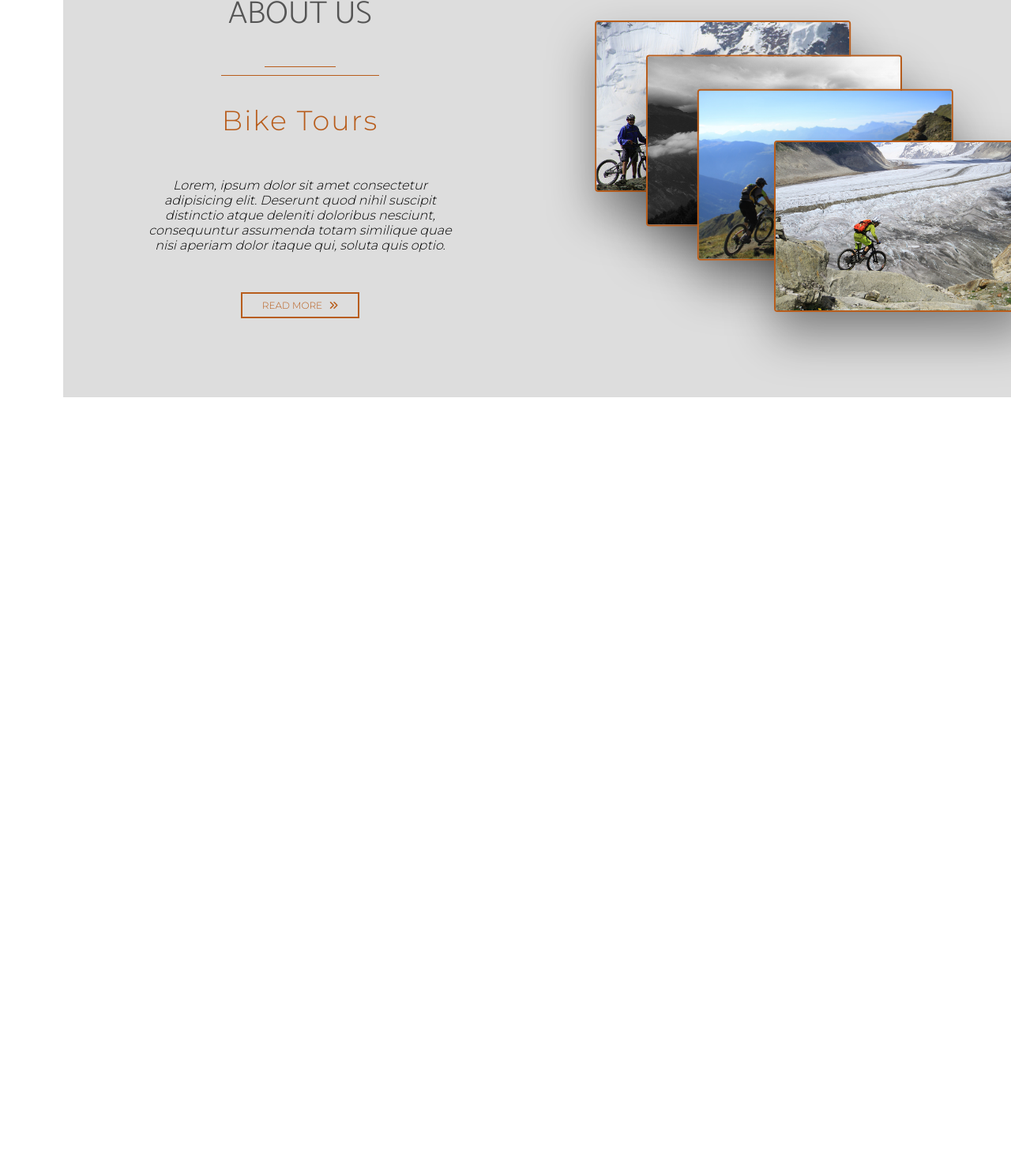
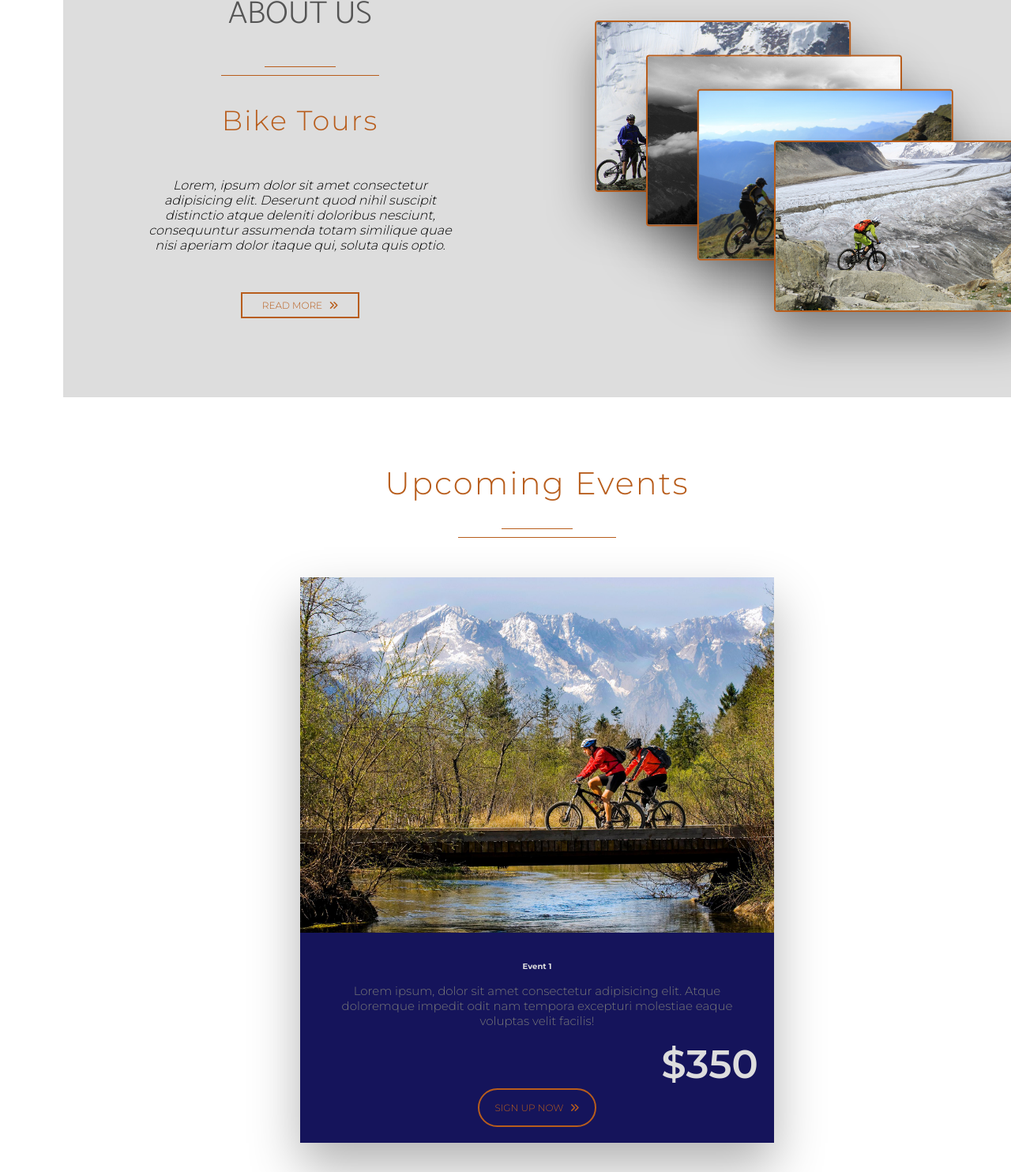
Before and after one commit to ruffryder/bike-tours, a plain HTML site: page index.html in a window 1280 px wide. Shown: the part 948-2432 px from the top of the page at 79% size. Before the commit the page ends 1451 px from the top, so only its background shows below. Drawn offline with Linux system fonts and the light colour scheme.

Commit message:
adding markup and styles for the events section

```diff
--- a/css/styles.css
+++ b/css/styles.css
@@ -414,3 +414,116 @@ body {
   transition: opacity 0.3s ease-in;
 }
 /* end of about us */
+
+/* commont header */
+.common-header {
+  padding: 5rem;
+  text-align: center;
+  color: #b85d1c;
+}
+
+.common-heading {
+  font-size: 4rem;
+  font-weight: 300;
+  letter-spacing: 0.2rem;
+}
+
+.small-underline {
+  width: 9rem;
+  height: 0.1rem;
+  margin: 0 auto 1rem;
+  background-color: #b85d1c;
+}
+
+.large-underline {
+  width: 20rem;
+  height: 0.1rem;
+  background-color: #b85d1c;
+  margin: auto;
+}
+
+/* end of commont header */
+
+/* events */
+.events {
+  margin-left: 8rem;
+}
+
+.events-cards-wrapper {
+  display: flex;
+  flex-wrap: wrap;
+  justify-content: center;
+}
+
+.event-card {
+  width: 60rem;
+  margin: 5rem;
+  background-color: #15145b;
+  box-shadow: 0 3rem 6rem rgba(0, 0, 0, 0.3);
+}
+
+.event-img {
+  width: 100%;
+}
+
+.event-card-content {
+  color: #ddd;
+  padding: 2rem;
+}
+
+.event-card-heading {
+  margin: 0;
+  font-size: 3rem;
+  font-weight: 300;
+}
+
+.event-card-paragraph {
+  font-size: 1.5rem;
+  color: #777;
+}
+
+.event-price {
+  font-size: 5rem;
+  font-weight: 600;
+  text-align: right;
+  margin: 0;
+}
+
+.event-card-btn {
+  width: 15rem;
+  padding: 1.5rem 1rem;
+  font-family: "Montserrat", sans-serif;
+  font-size: 1.2rem;
+  text-transform: uppercase;
+  color: #b85d1c;
+  background-color: transparent;
+  border: 0.2rem solid #b85d1c;
+  border-radius: 10rem;
+  outline: none;
+  cursor: pointer;
+}
+
+.events-btn-wrapper {
+  text-align: center;
+}
+
+.events-btn {
+  width: 20rem;
+  padding: 1.5rem 1rem;
+  margin: 4rem 0;
+  background-color: transparent;
+  text-transform: uppercase;
+  color: #b85d1c;
+  border: 0.2rem solid #b85d1c;
+  outline: none;
+  cursor: pointer;
+  box-shadow: 0 1.5rem 6rem rgba(0, 0, 0, 0.2);
+}
+
+.events-btn:hover {
+  color: #ddd;
+  background-color: #b85d1c;
+  transition: all 0.2s ease-in;
+}
+
+/* end of events */
--- a/index.html
+++ b/index.html
@@ -150,7 +150,65 @@
     <!-- end of about us -->
 
     <!-- events -->
-
+    <section class="events">
+      <div class="common-header">
+        <h1 class="common-heading">Upcoming Events</h1>
+        <div class="underline">
+          <div class="small-underline"></div>
+          <div class="large-underline"></div>
+        </div>
+        <div class="events-cards-wrapper">
+          <div class="event-card">
+            <img src="img/8.jpg" alt="cycling event card" class="event-img" />
+            <div class="event-card-content">
+              <h4 class="event-card-heding">Event 1</h4>
+              <p class="event-card-paragraph">
+                Lorem ipsum, dolor sit amet consectetur adipisicing elit. Atque
+                doloremque impedit odit nam tempora excepturi molestiae eaque
+                voluptas velit facilis!
+              </p>
+              <p class="event-price">$350</p>
+              <button class="event-card-btn">
+                Sign up Now <i class="fas fa-angle-double-right btn-arrow"></i>
+              </button>
+            </div>
+          </div>
+          <div class="event-card">
+            <img src="img/11.jpg" alt="cycling event card" class="event-img" />
+            <div class="event-card-content">
+              <h4 class="event-card-heding">Event 2</h4>
+              <p class="event-card-paragraph">
+                Lorem ipsum, dolor sit amet consectetur adipisicing elit. Atque
+                doloremque impedit odit nam tempora excepturi molestiae eaque
+                voluptas velit facilis!
+              </p>
+              <p class="event-price">$299</p>
+              <button class="event-card-btn">
+                Sign up Now <i class="fas fa-angle-double-right btn-arrow"></i>
+              </button>
+            </div>
+          </div>
+          <div class="event-card">
+            <img src="img/9.jpg" alt="cycling event card" class="event-img" />
+            <div class="event-card-content">
+              <h4 class="event-card-heding">Event 3</h4>
+              <p class="event-card-paragraph">
+                Lorem ipsum, dolor sit amet consectetur adipisicing elit. Atque
+                doloremque impedit odit nam tempora excepturi molestiae eaque
+                voluptas velit facilis!
+              </p>
+              <p class="event-price">$499</p>
+              <button class="event-card-btn">
+                Sign up Now <i class="fas fa-angle-double-right btn-arrow"></i>
+              </button>
+            </div>
+          </div>
+        </div>
+        <div class="events-wrapper">
+          <button class="events-btn">Checkout all Events</button>
+        </div>
+      </div>
+    </section>
     <!-- end of events -->
   </body>
 </html>
```
